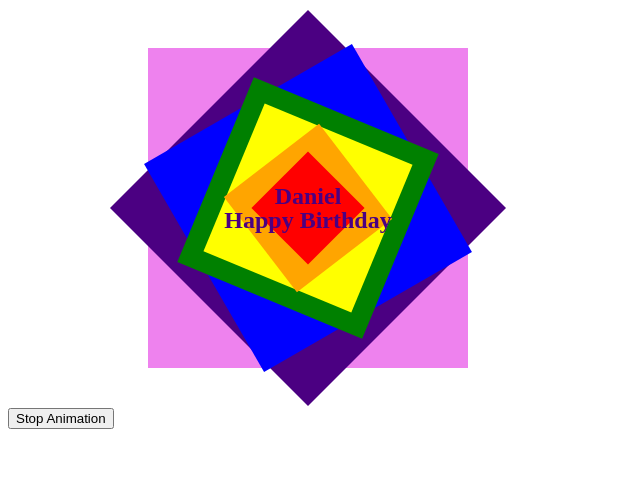
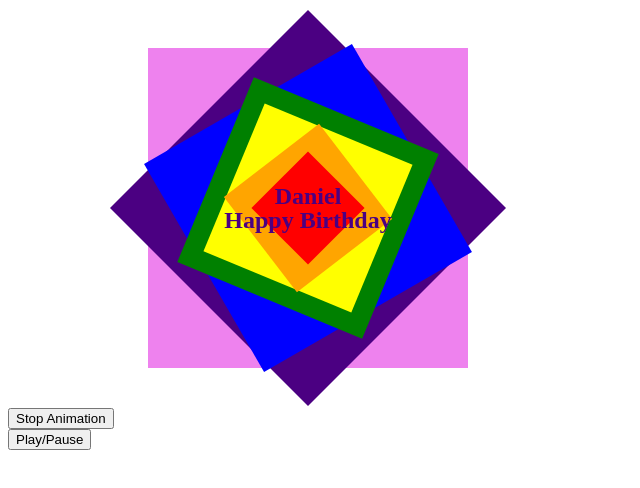
Before and after one commit to ptlord/bday, a plain HTML site: page 2023-Daniel/index.html in a window 1280 px wide. Shown: the whole page, without its empty margins (0-640 px from the left). Drawn offline with Linux system fonts and the light colour scheme.

Commit message:
4th commit, add togglePlay button

```diff
--- a/2023-Daniel/index.html
+++ b/2023-Daniel/index.html
@@ -264,6 +264,7 @@
 <audio id="bday-audio" src="happy-birthday-music-box-version-117317.mp3" autoplay loop>
   Your browser does not support the audio element.
 </audio>
+<button onclick="togglePlay()">Play/Pause</button>
 <script>
   var audio = document.getElementById('bday-audio');
 
```
